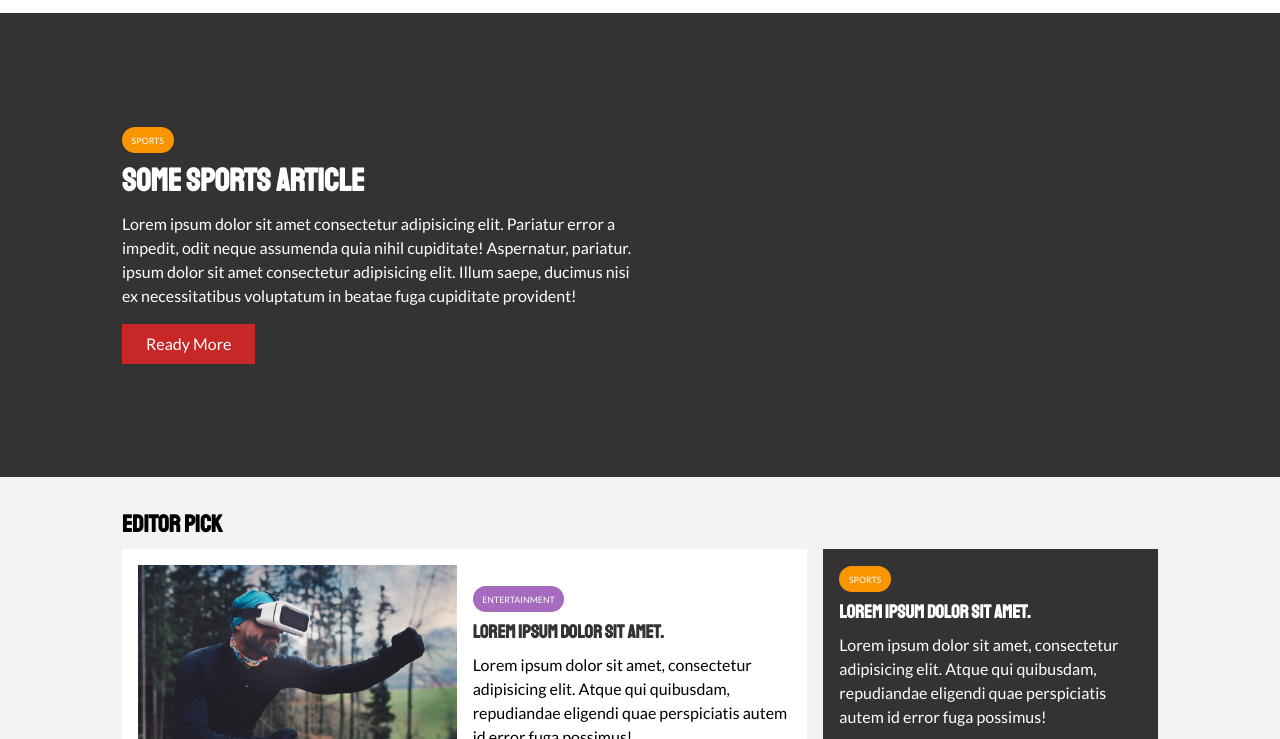
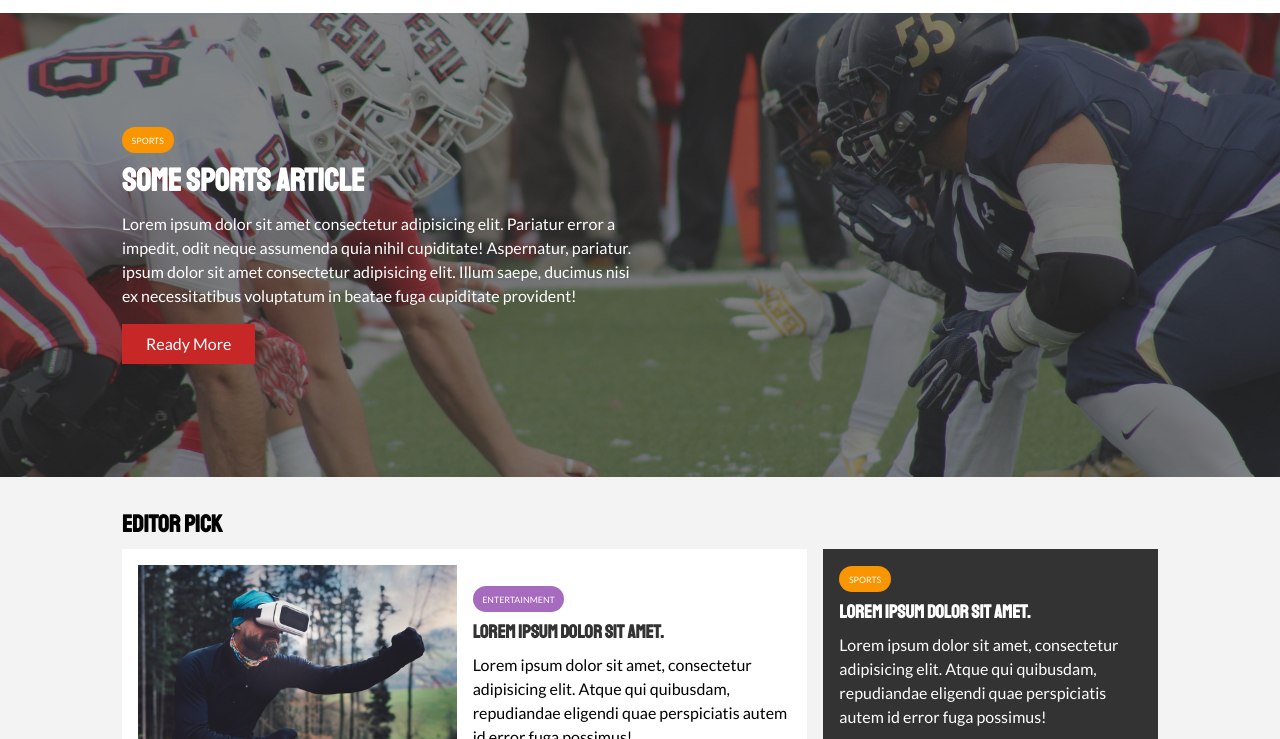
Before and after one commit to blackphantomxx/News, a plain HTML site: page index.html in a window 1280 px wide. Shown: the part 61-800 px from the top of the page. Drawn offline with Linux system fonts and the light colour scheme.

Commit message:
Update style.css

```diff
--- a/style.css
+++ b/style.css
@@ -213,7 +213,7 @@ h1, h2, h3, h4, h5, h6 {
 
 #showcase:before {
   content: '';
-  background: url(../img/featured.jpg) no-repeat center center/cover;
+  background: url(featured.jpg) no-repeat center center/cover;
   position: absolute;
   top: 0;
   left: 0;
```
